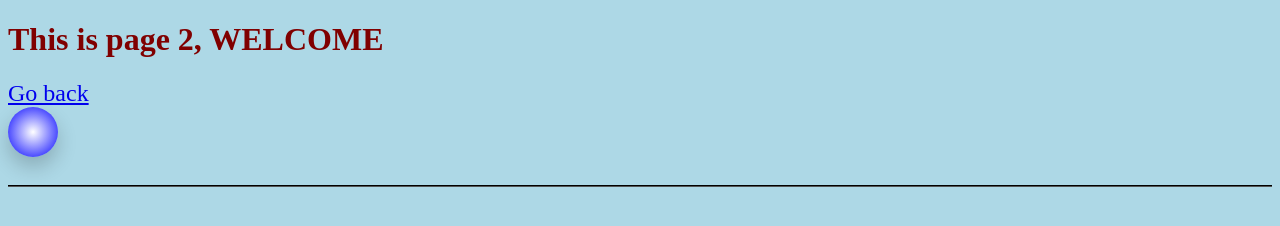
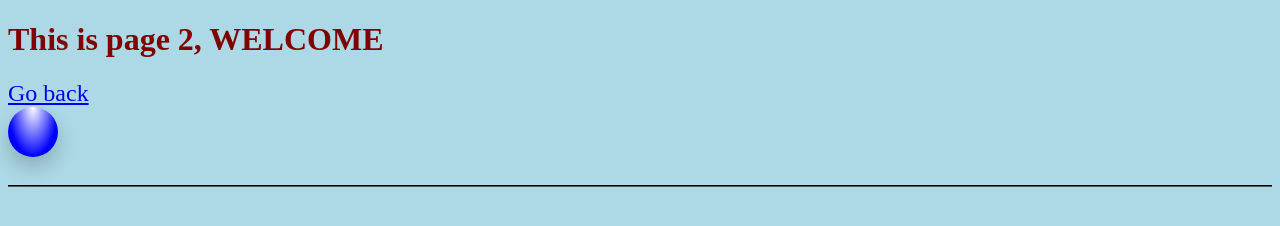
Before and after one commit to NIBS888/Welcome, a plain HTML site: page page2.html in a window 1280 px wide. Drawn offline with Linux system fonts and the light colour scheme.

Commit message:
fixed gradient shading

```diff
--- a/style.css
+++ b/style.css
@@ -9,7 +9,7 @@ h1 {
 .circle {
     width: 50px;
     height: 50px;
-    background-image: radial-gradient(circle at center, #ffffff, #0000ff);
+    background-image: radial-gradient(at top, #ffffff, #0000ff 70%);
     box-shadow: 0 10px 20px rgba(0, 0, 0, 0.2);
     border-radius: 50%;
     animation: bounce 0.5s infinite;
```
